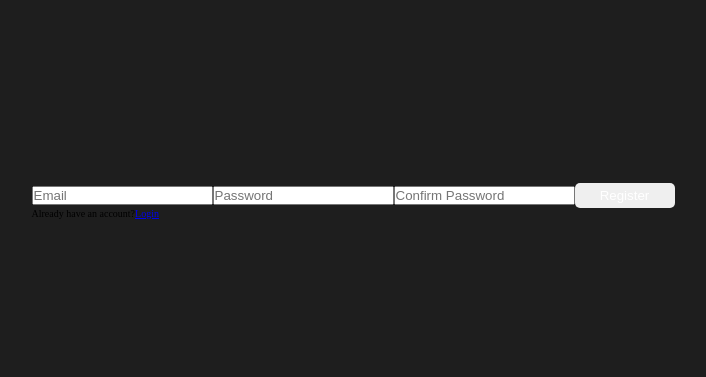
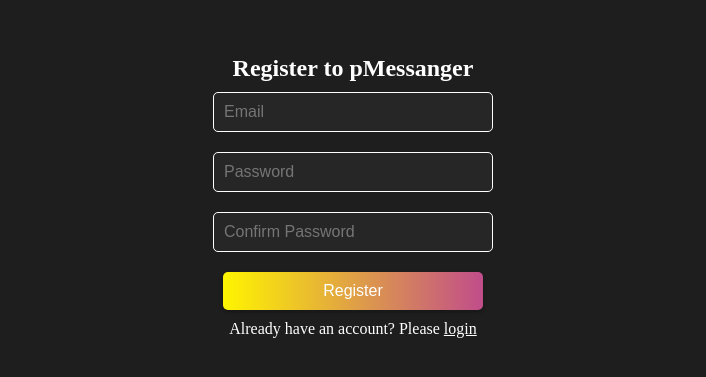
Before and after one commit to mikhail-zapolskyi/chat-app, a Next.js app in the folder client/: page /register in a window 1280 px wide. Shown: the part 199-576 px from the top of the page, without its empty margins (287-993 px from the left). Built offline with nearby package versions, Linux system fonts and the light colour scheme; no server answers.

Commit message:
feat: updated register page styles

```diff
--- a/client/src/pages/register.tsx
+++ b/client/src/pages/register.tsx
@@ -2,7 +2,8 @@ import React, { useState } from "react";
 import { useAppDispatch } from "../redux/hooks";
 import { useRouter } from "next/router";
 import { registerUser } from "../redux/authSlice";
-import { Message, Error } from "../components";
+import { Message, Error, Button } from "../components";
+import styles from "../styles/auth/auth.module.css";
 
 const Register = () => {
 	const router = useRouter();
@@ -49,14 +50,17 @@ const Register = () => {
 	return (
 		<>
 			<div className="wrapper-full-screen-dark">
-				<form onSubmit={handleSubmit} className="auth-form">
+				<form onSubmit={handleSubmit} className={styles.auth}>
+					<h1 className={styles.auth__title}>
+						Register to pMessanger
+					</h1>
 					<input
 						type="text"
 						name="email"
 						placeholder="Email"
 						value={auth.email}
 						onChange={handle_auth_state}
-						className="auth-form__input auth-form__username"
+						className={styles.auth__input}
 					/>
 					<input
 						type="password"
@@ -64,7 +68,7 @@ const Register = () => {
 						placeholder="Password"
 						value={auth.password}
 						onChange={handle_auth_state}
-						className="auth-form__input auth-form__password"
+						className={styles.auth__input}
 					/>
 					<input
 						type="password"
@@ -72,14 +76,14 @@ const Register = () => {
 						placeholder="Confirm Password"
 						value={auth.confirmPassword}
 						onChange={handle_auth_state}
-						className="auth-form__input auth-form__password"
+						className={styles.auth__input}
 					/>
-					<button type="submit" className="auth-form__btn btn">
-						Register
-					</button>
-					<p>
-						Already have an account?
-						<a href="/login">Login</a>
+					<Button text="Register" />
+					<p className={styles.auth__text}>
+						Already have an account? Please{" "}
+						<a href="/login" className={styles.auth__link}>
+							login
+						</a>
 					</p>
 				</form>
 			</div>
```
